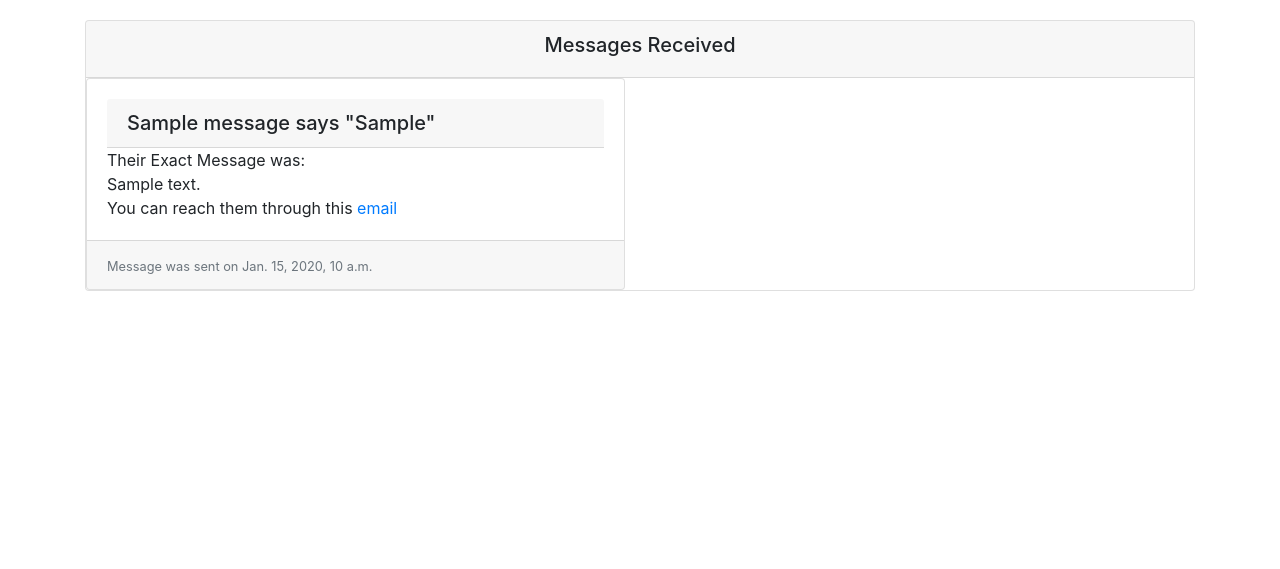
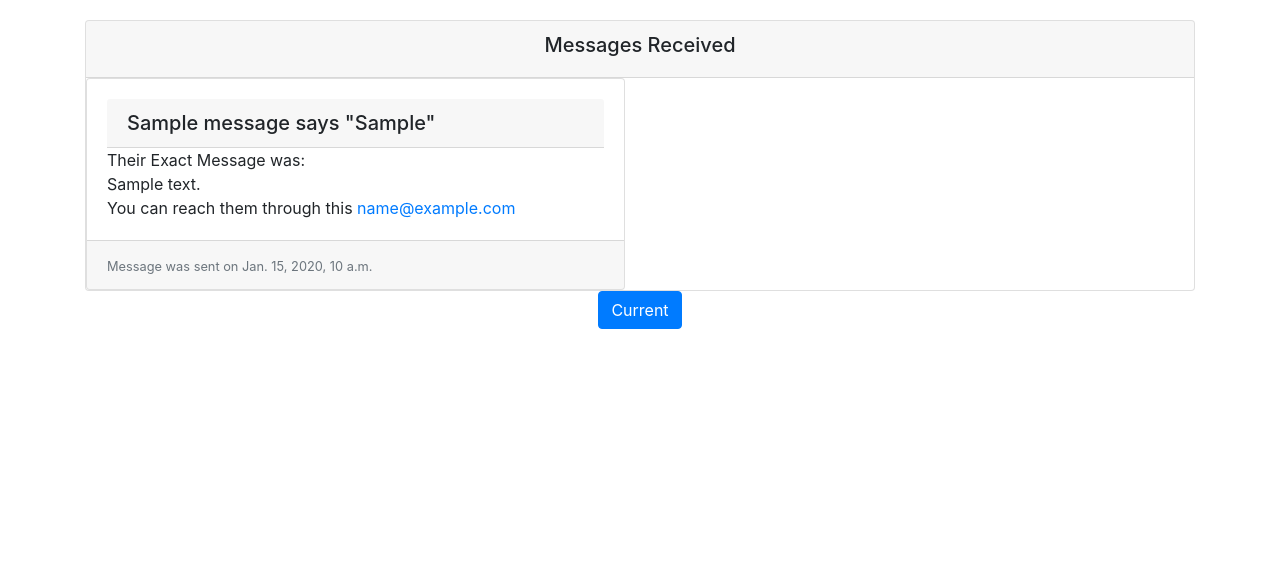
Before and after one commit to lapulgaatomica/my_portfolio_using_django, a Django app: page /message/received in a window 1280 px wide. Shown: the part 56-625 px from the top of the page. Run offline with Django 3.2, Linux system fonts and the light colour scheme; a user stored in the database is signed in; tables that the repository leaves empty hold one stand-in row (values such as "Sample post"); some libraries are stand-ins or nearby versions.

Commit message:
added pagination to the received messages view

```diff
--- a/portfolio/views.py
+++ b/portfolio/views.py
@@ -108,3 +108,5 @@ class MessagesReceivedView(LoginRequiredMixin, ListView):
     model = Message
     context_object_name = 'messages'
     template_name = 'messages_received.html'
+    paginate_by = 6
+    queryset = Message.objects.order_by('-id')
--- a/templates/messages_received.html
+++ b/templates/messages_received.html
@@ -17,7 +17,7 @@
           <br>
           {{message.message}}
           <br>
-          You can reach them through this <a href="mailto:{{message.email}}?subject=Reply from Odedoyin Akindele&body = Message...">email</a></p>
+          You can reach them through this <a href="mailto:{{message.email}}">{{message.email}}</a></p>
       </div>
       <div class="card-footer">
       <small class="text-muted">Message was sent on {{message.date}}</small>
@@ -27,4 +27,5 @@
   {% endfor %}
 </div>
 </div>
+{% include "pagination.html" with page=page_obj %}
 {% endblock content%}
--- /dev/null
+++ b/templates/pagination.html
@@ -0,0 +1,20 @@
+<nav>
+    <ul class="pagination justify-content-center">
+        {% if page.has_previous %}
+        <li class="page-item">
+          <a class="page-link" href="?page={{ page.previous_page_number }}">Previous</a>
+        </li>
+        {% endif %}
+
+        <li class="page-item active">
+            <a class="page-link" href="#">Current</a>
+
+        </li>
+
+        {% if page.has_next %}
+        <li class="page-item">
+          <a class="page-link" href="?page={{ page.next_page_number }}">Next</a>
+        </li>
+        {% endif %}
+    </ul>
+</nav>
```
